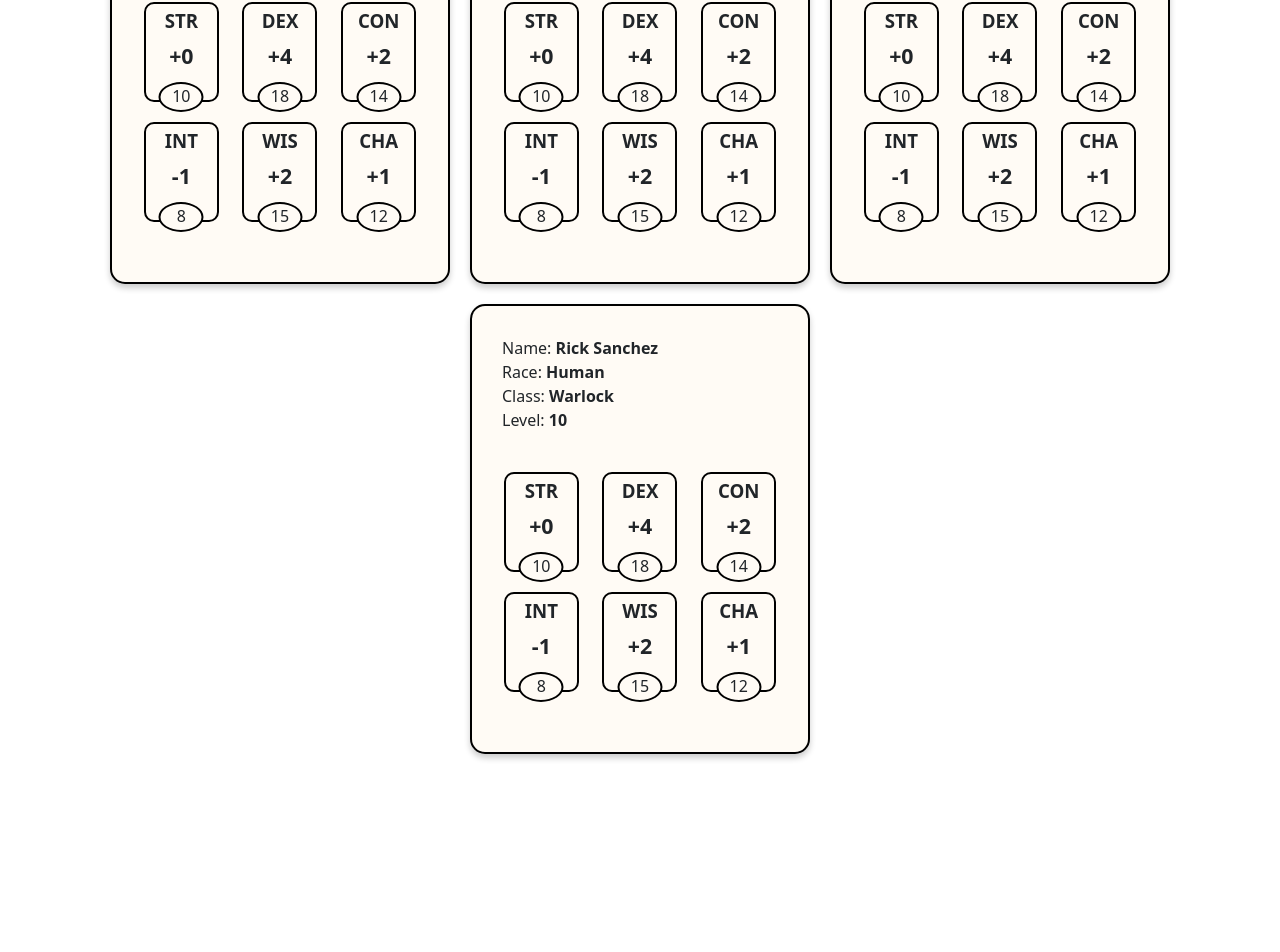
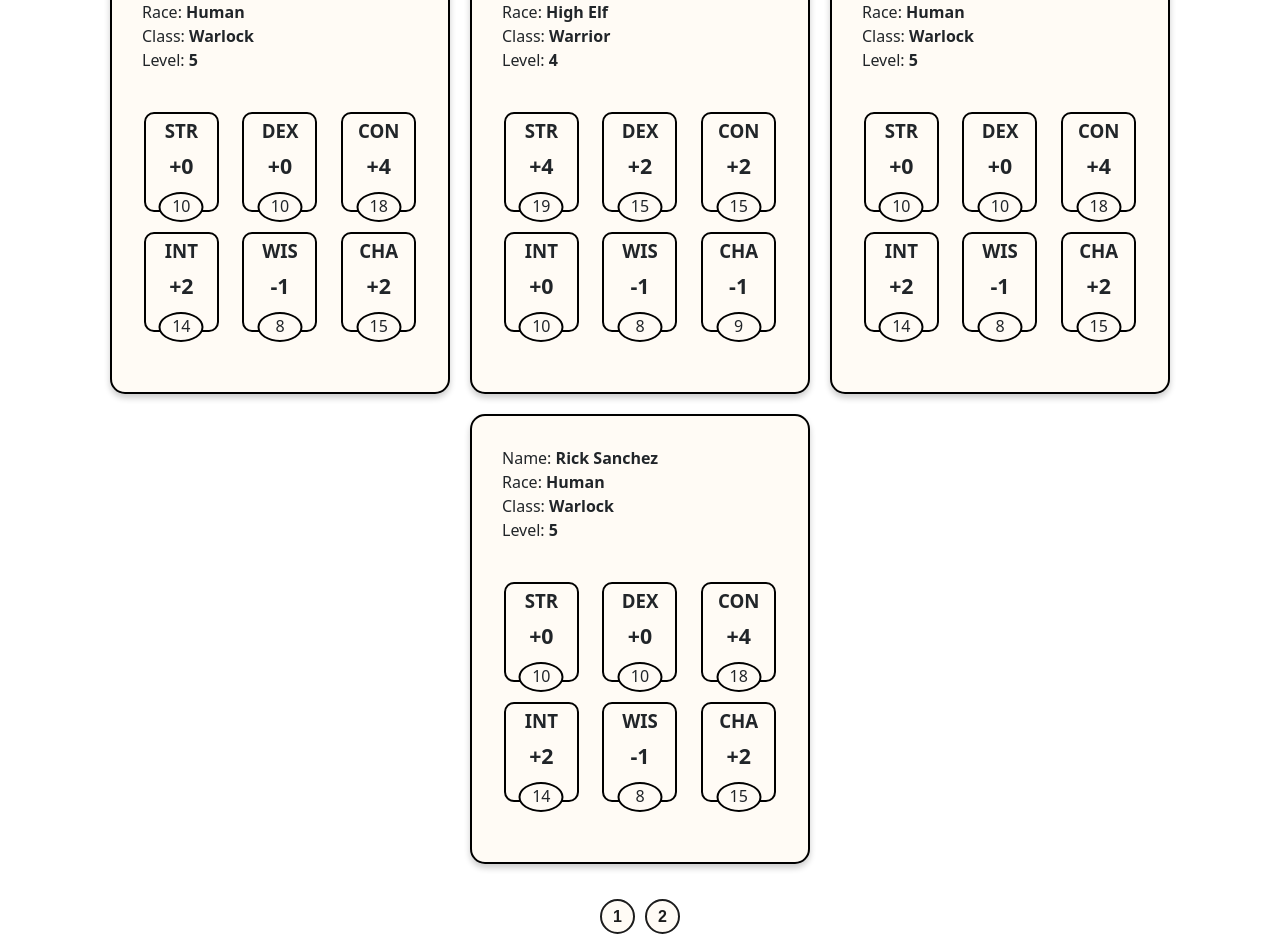
Before and after one commit to wollyua/immerse-dnd-ui, a React (Vite) app: page / in a window 1280 px wide. Shown: the part 196-1148 px from the top of the page. Before the commit the page ends 980 px from the top, so only its background shows below. Built offline with nearby package versions, Linux system fonts and the light colour scheme.

Commit message:
pagination added

```diff
--- a/src/App.css
+++ b/src/App.css
@@ -1,3 +1,8 @@
 .content{
     margin-top: 44px;
 }
+.title {
+    font-size: 1.9rem;
+    font-weight: 600;
+    padding: 10px 30px;
+}
--- a/src/App.tsx
+++ b/src/App.tsx
@@ -1,12 +1,77 @@
 import CharactersList from "./CharactersList";
 import Navbar from "./Navbar";
+import "./App.css";
+import { CharacterCardProps } from "./CharacterCard";
 
 function App() {
+  const charactersList: CharacterCardProps[] = [
+    {
+      name: "Rick Sanchez",
+      race: "Human",
+      chClass: "Warlock",
+      level: 5,
+      str: 10,
+      dex: 10,
+      con: 18,
+      int: 14,
+      wis: 8,
+      cha: 15,
+    },
+    {
+      name: "Bill Morris",
+      race: "High Elf",
+      chClass: "Warrior",
+      level: 4,
+      str: 19,
+      dex: 15,
+      con: 15,
+      int: 10,
+      wis: 8,
+      cha: 9,
+    },
+    {
+      name: "Rick Sanchez",
+      race: "Human",
+      chClass: "Warlock",
+      level: 5,
+      str: 10,
+      dex: 10,
+      con: 18,
+      int: 14,
+      wis: 8,
+      cha: 15,
+    },
+    {
+      name: "Rick Sanchez",
+      race: "Human",
+      chClass: "Warlock",
+      level: 5,
+      str: 10,
+      dex: 10,
+      con: 18,
+      int: 14,
+      wis: 8,
+      cha: 15,
+    },
+    {
+      name: "Rick Sanchez",
+      race: "Human",
+      chClass: "Warlock",
+      level: 5,
+      str: 10,
+      dex: 10,
+      con: 18,
+      int: 14,
+      wis: 8,
+      cha: 15,
+    },
+  ];
   return (
     <>
       <Navbar />
       <div className="content">
-        <CharactersList />
+        <div className="title">My Characters</div>
+        <CharactersList items={charactersList} />
       </div>
     </>
   );
--- a/src/CharacterCard.tsx
+++ b/src/CharacterCard.tsx
@@ -1,7 +1,7 @@
 import "./CharacterCard.css";
 import CharacteristicCard from "./CharacteristicCard";
 
-interface CharacterCardProps {
+export interface CharacterCardProps {
   name: string;
   race: string;
   chClass: string;
@@ -14,19 +14,18 @@ interface CharacterCardProps {
   cha: number;
 }
 
-export default function CharacterCard() {
-  let name: string = "Rick Sanchez";
-  let race: string = "Human";
-  let chClass: string = "Warlock";
-  let level: number = 10;
-
-  let str: number = 10;
-  let dex: number = 18;
-  let con: number = 14;
-  let int: number = 8;
-  let wis: number = 15;
-  let cha: number = 12;
-
+export default function CharacterCard({
+  name = "Rick Sanchez",
+  race = "Human",
+  chClass = "Warlock",
+  level = 10,
+  str = 10,
+  dex = 18,
+  con = 14,
+  int = 8,
+  wis = 15,
+  cha = 12,
+}: CharacterCardProps) {
   return (
     <div className="cardWrapper">
       <div className="summary">
--- a/src/CharactersList.css
+++ b/src/CharactersList.css
@@ -6,3 +6,37 @@
     padding-top: 20px;
     padding-bottom: 20px;
 }
+
+.pagesList{
+    display: flex;
+    flex-direction: row;
+    justify-content: center;
+    padding-top: 5px;
+    padding-bottom: 25px;
+    padding-left: 30px;
+    padding-right: 30px;
+}
+
+.pagesList button {
+    width: 35px;
+    height: 35px;
+    background-color: #fffbf5;
+    border: 2px solid #1c1c1c;
+    color: #1c1c1c;
+    margin: 0 5px;
+    border-radius: 50%;
+}
+
+.pagesList button:hover {
+    background-color: #f8efe2;
+}
+
+.pagesList button:active {
+    background-color: #f1e4d5;
+}
+
+.buttonText{
+    font-size: 1rem;
+    font-weight: 600;
+    font-family:Arial, Helvetica, sans-serif;
+}
--- a/src/CharactersList.tsx
+++ b/src/CharactersList.tsx
@@ -1,13 +1,78 @@
 import "./CharactersList.css";
-import CharacterCard from "./CharacterCard";
+import CharacterCard, { CharacterCardProps } from "./CharacterCard";
+import { useState } from "react";
 
-export default function CharactersList() {
+const itemsPerPage = 4;
+
+/*export class Character {
+  name: string;
+  race: string;
+  chClass: string;
+  level: number;
+  str: number;
+  dex: number;
+  con: number;
+  int: number;
+  wis: number;
+  cha: number;
+
+  constructor(
+    name: string,
+    race: string,
+    chClass: string,
+    level: number,
+    str: number,
+    dex: number,
+    con: number,
+    int: number,
+    wis: number,
+    cha: number
+  ) {
+    this.name = name;
+    this.race = race;
+    this.chClass = chClass;
+    this.level = level;
+    this.str = str;
+    this.dex = dex;
+    this.con = con;
+    this.int = int;
+    this.wis = wis;
+    this.cha = cha;
+  }
+}*/
+
+export default function CharactersList({
+  items,
+}: {
+  items: CharacterCardProps[];
+}) {
+  const [currentPage, setCurrentPage] = useState(1);
+  const indexOfLastItem = currentPage * itemsPerPage;
+  const indexOfFirstItem = indexOfLastItem - itemsPerPage;
+  const currentItems = items.slice(indexOfFirstItem, indexOfLastItem);
+
+  const totalPages = Math.ceil(items.length / itemsPerPage);
+
+  const paginate = (pageNumber: number) => setCurrentPage(pageNumber);
+
   return (
-    <div className="charactersList">
-      <CharacterCard />
-      <CharacterCard />
-      <CharacterCard />
-      <CharacterCard />
-    </div>
+    <>
+      <div className="charactersList">
+        {/* Render character cards */}
+        {currentItems.map((item, index) => (
+          <CharacterCard key={index} {...item} />
+        ))}
+      </div>
+      {/* Render pagination buttons */}
+      <div className="pagesList">
+        {Array.from({ length: totalPages }, (_, index) => index + 1).map(
+          (pageNumber) => (
+            <button key={pageNumber} onClick={() => paginate(pageNumber)}>
+              <span className="buttonText">{pageNumber}</span>
+            </button>
+          )
+        )}
+      </div>
+    </>
   );
 }
```
